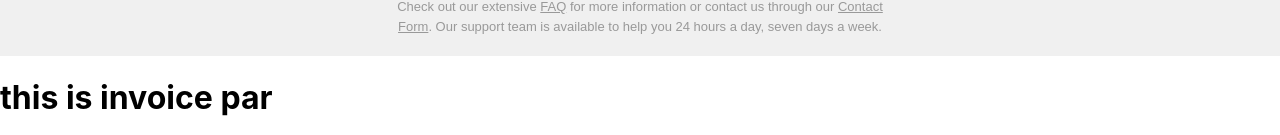
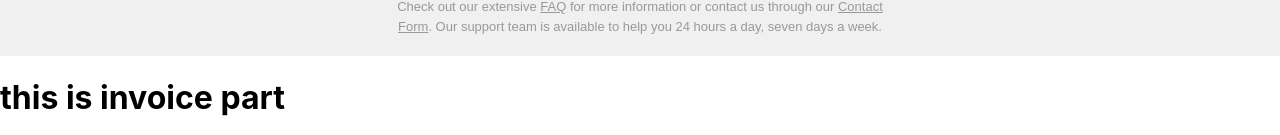
Before and after one commit to orun-sunny/React-Templates, a React (Create React App) app: page / in a window 1280 px wide. Shown: the part 2128-2263 px from the top of the page. Built offline with nearby package versions, Linux system fonts and the light colour scheme.

Commit message:
lastpart

```diff
--- a/src/components/Templates/Templates.js
+++ b/src/components/Templates/Templates.js
@@ -507,7 +507,7 @@ const Templates = () => {
                 </tr>
             </table>
 
-            <h1>this is invoice par</h1>
+            <h1>this is invoice part</h1>
 
 
         </>
```
